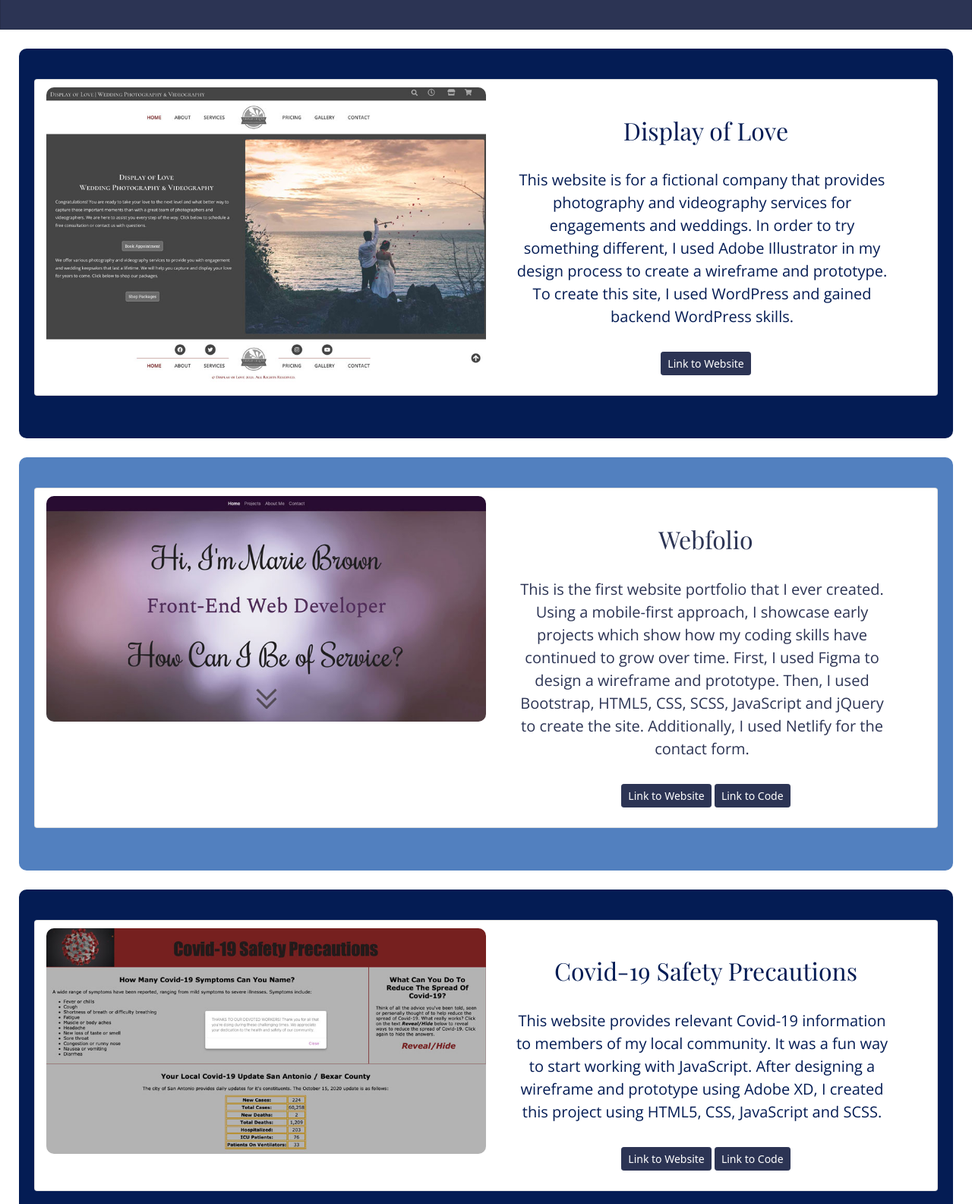
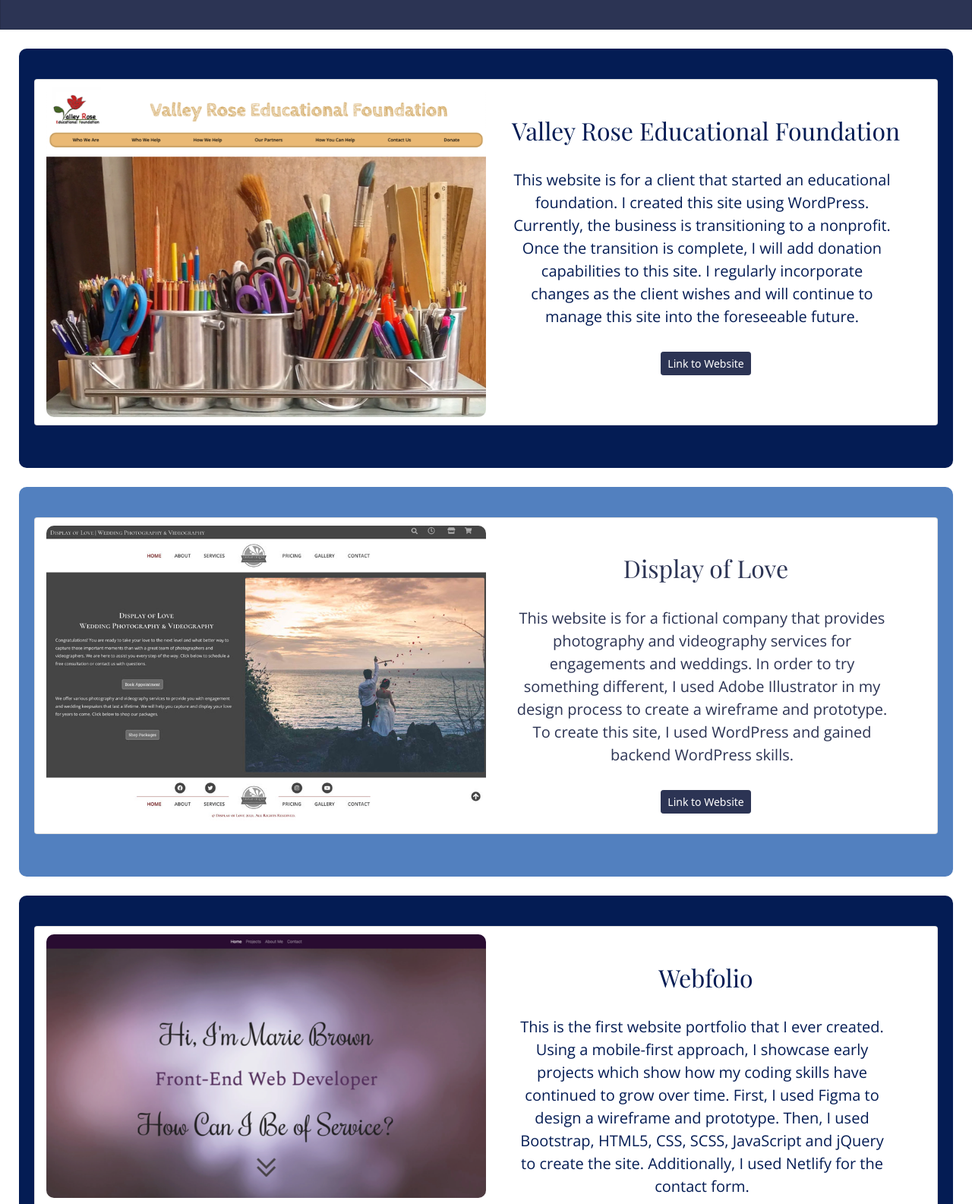
Before and after one commit to KMarieBrown/portfolio-website, a plain HTML site: page projects.html in a window 1280 px wide. Shown: the part 925-2510 px from the top of the page at 76% size. Drawn offline with nearby package versions, Linux system fonts and the light colour scheme; a web font is replaced by a local one.

Commit message:
📦 NEW: Add new project and replace Projects image

```diff
--- a/projects.html
+++ b/projects.html
@@ -65,6 +65,24 @@
         <div class="card mb-3">
             <div class="row g-0">
                 <div class="col-md-12 col-lg-6">
+                    <img class="img-fluid" src="./assets/images/vref-homepage-846x567.jpg" alt="Screenshot of Valley Rose Educational Foundation website">
+                </div>
+                <div class="col-md-12 col-lg-6">
+                    <div class="card-body">
+                        <h2 class="card-title">Valley Rose Educational Foundation</h2>
+                        <p class="card-text">This website is for a client that started an educational foundation. I created this site using WordPress. Currently, the business is transitioning to a nonprofit. Once the transition is complete, I will add donation capabilities to this site. I regularly incorporate changes as the client wishes and will continue to manage this site into the foreseeable future. </p>
+                            <a href="https://valleyrose.org" target="_blank" class="btn btn-dark btn-sm" role="button">Link to Website</a>
+                    </div>
+                </div>
+            </div>
+        </div>
+    </section>
+
+        <!-- ************************* Project 2 ************************* -->
+    <section class="evenSection">
+        <div class="card mb-3">
+            <div class="row g-0">
+                <div class="col-md-12 col-lg-6">
                     <img class="img-fluid" src="./assets/images/dof-screenshot-846x567.jpeg" alt="Screenshot of Display of Love website">
                 </div>
                 <div class="col-md-12 col-lg-6">
@@ -78,12 +96,12 @@
         </div>
     </section>
 
-        <!-- ************************* Project 2 ************************* -->
-    <section class="evenSection">
+        <!-- ************************* Project 3 ************************* -->
+    <section class="oddSection">
         <div class="card mb-3">
             <div class="row g-0">
                 <div class="col-md-12 col-lg-6">
-                    <img class="img-fluid" src="./assets/images/webfolio-screenshot-846x433.jpeg" alt="Screenshot of Webfolio website">
+                    <img class="img-fluid" src="./assets/images/webfolio-screenshot-846x567.jpg" alt="Screenshot of Webfolio website">
                 </div>
                 <div class="col-md-12 col-lg-6">
                     <div class="card-body">
@@ -98,8 +116,8 @@
         </div>
     </section>
 
-        <!-- ************************* Project 3 ************************* -->
-    <section class="oddSection">
+        <!-- ************************* Project 4 ************************* -->
+    <section class="evenSection">
         <div class="card mb-3">
             <div class="row g-0">
                 <div class="col-md-12 col-lg-6">
```
Also changed, not shown: index.html (+1 -1 lines), assets/images/projects-720x720.jpg (added), assets/images/projects560x560.jpg (deleted), assets/images/vref-homepage-846x567.jpg (added), assets/images/webfolio-screenshot-846x433.jpeg (deleted), assets/images/webfolio-screenshot-846x567.jpg (added), 3 other files.
